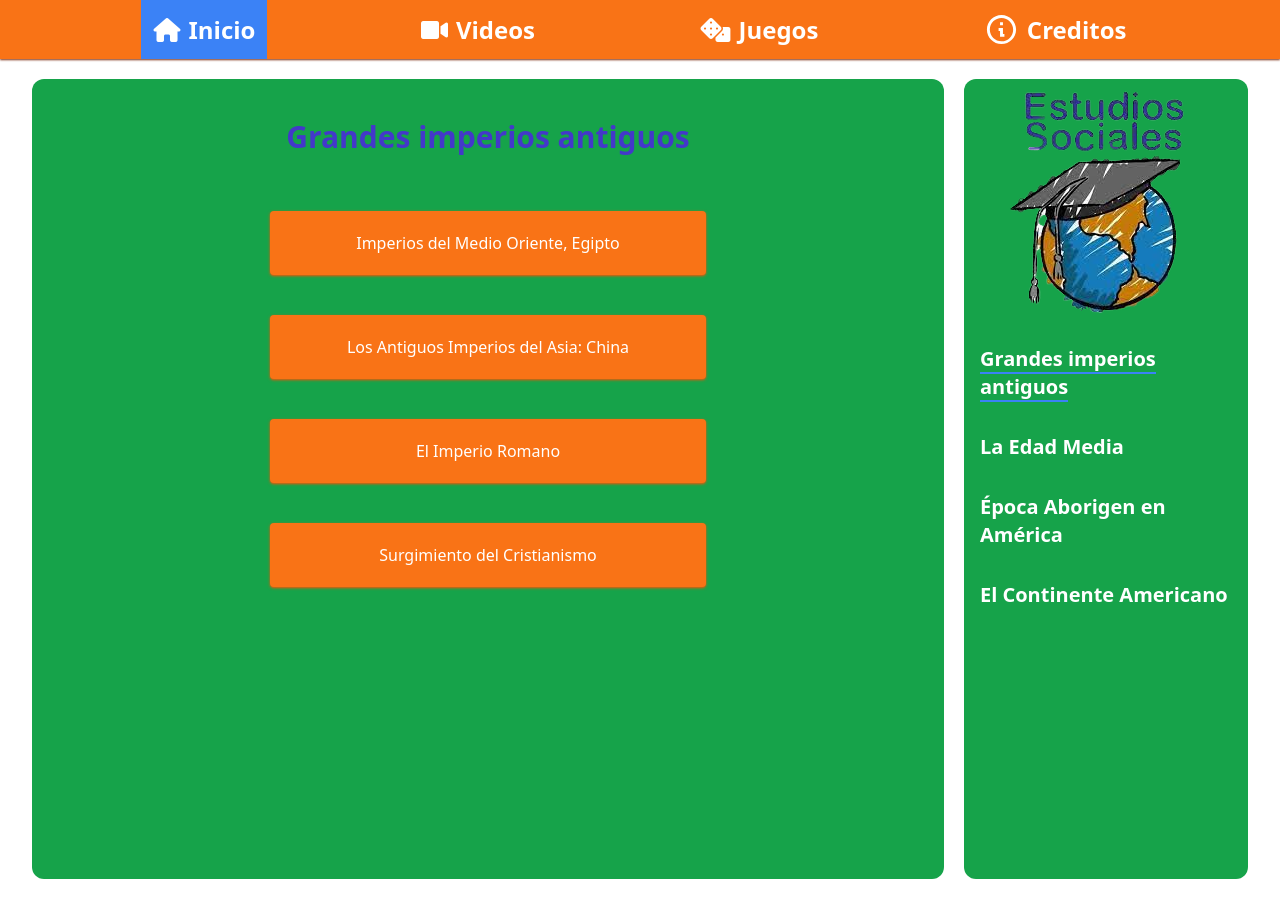
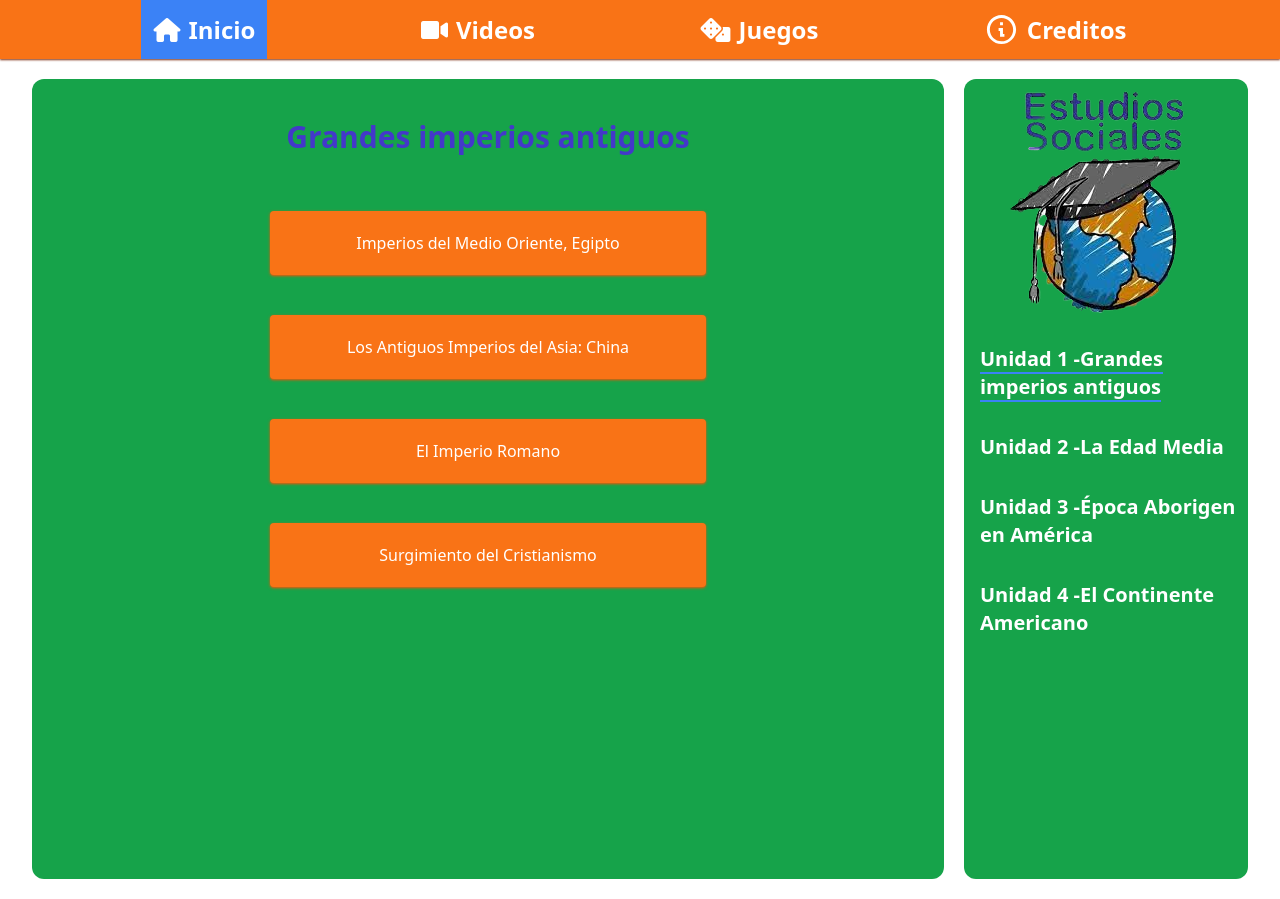
Before and after one commit to JotaErrE01/tesis-sociales, a React (Vite) app: page /inicio/1 in a window 1280 px wide. Built offline with nearby package versions, Linux system fonts and the light colour scheme.

Commit message:
Modificando el sideBar

```diff
--- a/src/components/AsideBar.tsx
+++ b/src/components/AsideBar.tsx
@@ -29,7 +29,7 @@ export const AsideBar = () => {
                         borderBottom: isActive ? '2px solid rgb(59 130 246 / 1)' : '',
                       })}
                       className="hover:border-b-2 border-b-blue-500 hover:cursor-pointer"
-                    >{title}</NavLink>
+                    >{urList?.includes('inicio') && `Unidad ${i + 1} -` }{title}</NavLink>
                 </li>
               ))
             }
```
